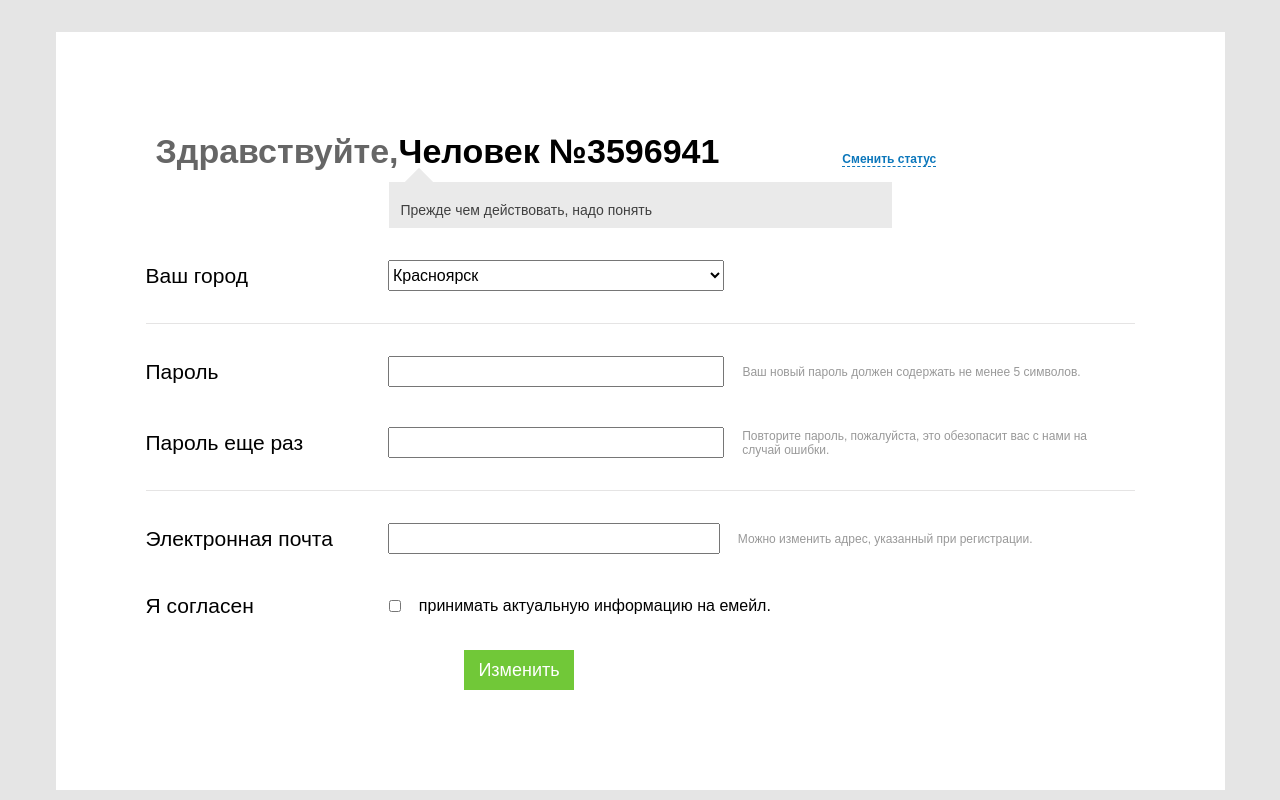
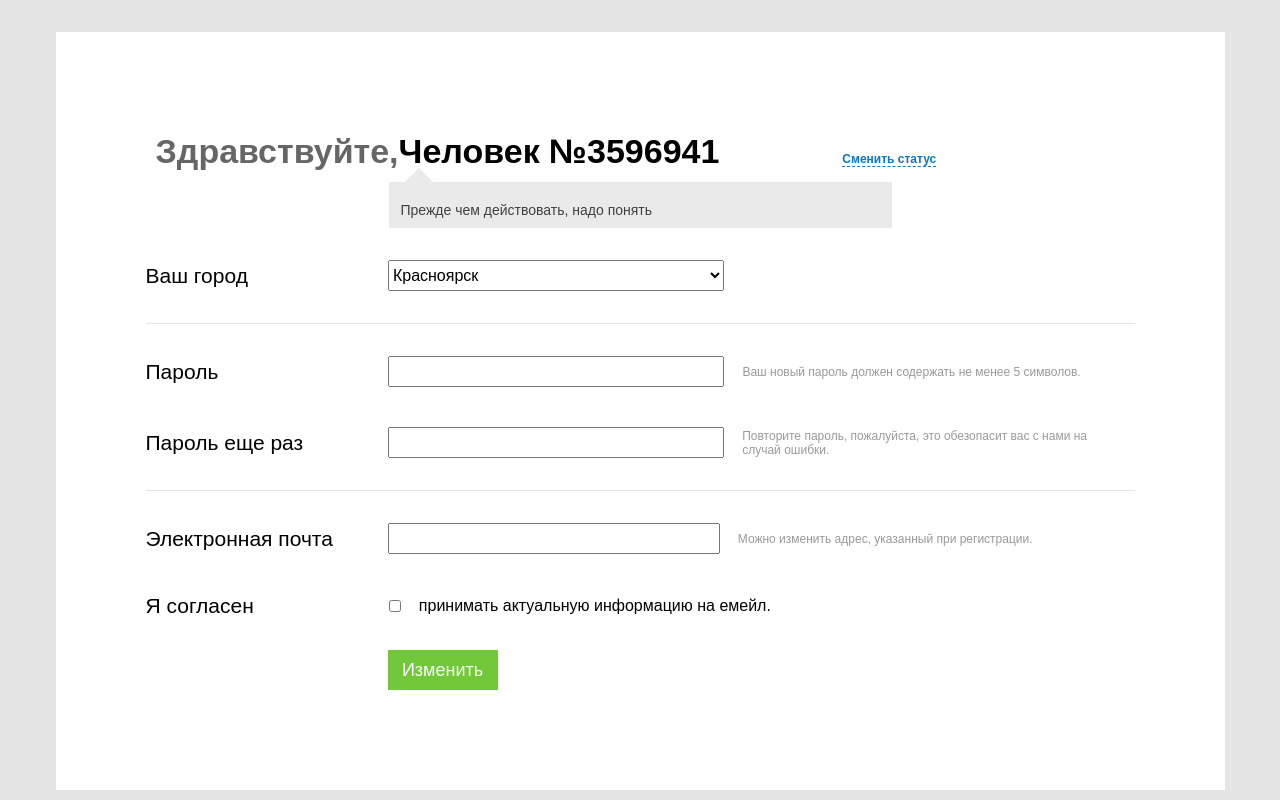
Before and after one commit to AntonM87/au_ru, a React (Create React App) app: page / in a window 1280 px wide. Built offline with nearby package versions, Linux system fonts and the light colour scheme.

Commit message:
готово

```diff
--- a/src/App.css
+++ b/src/App.css
@@ -202,12 +202,37 @@ input[type="email"] {
 }
 
 #root .app form div.submit {
-  text-align: center;
+  display: -webkit-box;
+  display: -ms-flexbox;
+  display: flex;
+  -webkit-box-orient: horizontal;
+  -webkit-box-direction: normal;
+      -ms-flex-direction: row;
+          flex-direction: row;
+  -webkit-box-pack: center;
+      -ms-flex-pack: center;
+          justify-content: center;
 }
 
-#root .app form div.submit button {
+#root .app form div.submit .submit-container {
+  width: 505px;
+  display: -webkit-box;
+  display: -ms-flexbox;
+  display: flex;
+  -webkit-box-orient: horizontal;
+  -webkit-box-direction: normal;
+      -ms-flex-direction: row;
+          flex-direction: row;
+  -webkit-box-pack: start;
+      -ms-flex-pack: start;
+          justify-content: start;
+  -webkit-box-align: center;
+      -ms-flex-align: center;
+          align-items: center;
+}
+
+#root .app form div.submit .submit-container button {
   cursor: pointer;
-  margin-left: -230px;
   margin-right: 12px;
   width: 110px;
   height: 40px;
@@ -217,11 +242,12 @@ input[type="email"] {
   border: none;
 }
 
-#root .app form div.submit button:hover {
+#root .app form div.submit .submit-container button:hover {
   opacity: 0.85;
 }
 
-#root .app form div.submit span {
+#root .app form div.submit .submit-container span {
+  margin-left: 20px;
   color: #999999;
   font-size: 12px;
 }
--- a/src/App.js
+++ b/src/App.js
@@ -70,6 +70,7 @@ function App(props) {
 
     if (passValid && passValidAgain && password === passwordAgain && emailValid && check) {
       setTimeStamp(timeStamp = new Date());
+
     } else {
       alert('Проверьте заполнение всех полей')
       return;
@@ -146,8 +147,10 @@ function App(props) {
           <span className='emailDescription'>принимать актуальную информацию на емейл.</span>
         </div>
         <div className='submit'>
-          <button type='submit'>Изменить</button>
-          {timeStamp ? <span>Последние изменения {`${timeStamp.getDate()} ${months[timeStamp.getMonth()]} в ${dateFormat(timeStamp.getHours())}:${dateFormat(timeStamp.getMinutes())}:${dateFormat(timeStamp.getSeconds())} `}</span> : null}
+          <div className='submit-container'>
+            <button type='submit'>Изменить</button>
+            {timeStamp ? <span>Последние изменения {`${timeStamp.getDate()} ${months[timeStamp.getMonth()]} в ${dateFormat(timeStamp.getHours())}:${dateFormat(timeStamp.getMinutes())}:${dateFormat(timeStamp.getSeconds())} `}</span> : null}
+          </div>
         </div>
       </form >
     </div >
--- a/src/App.scss
+++ b/src/App.scss
@@ -150,10 +150,17 @@ input[type="email"] {
         }
       }
       div.submit {
-        text-align: center;
+        display: flex;
+        flex-direction: row;
+        justify-content: center;
+        .submit-container {
+          width: 505px;
+          display: flex;
+          flex-direction: row;
+          justify-content:start;
+          align-items: center;
           button {
             cursor: pointer;
-          margin-left: -230px;
             margin-right: 12px;
             width: 110px;
             height: 40px;
@@ -166,8 +173,10 @@ input[type="email"] {
             }
           }
           span {
+            margin-left: 20px;
             color: #999999;
             font-size: 12px;
+          }
         }
       }
     }
```
Also changed, not shown: 1 other file (tests, documents, lock files or other folders). Lines whose indentation alone changed are shown as unchanged.
